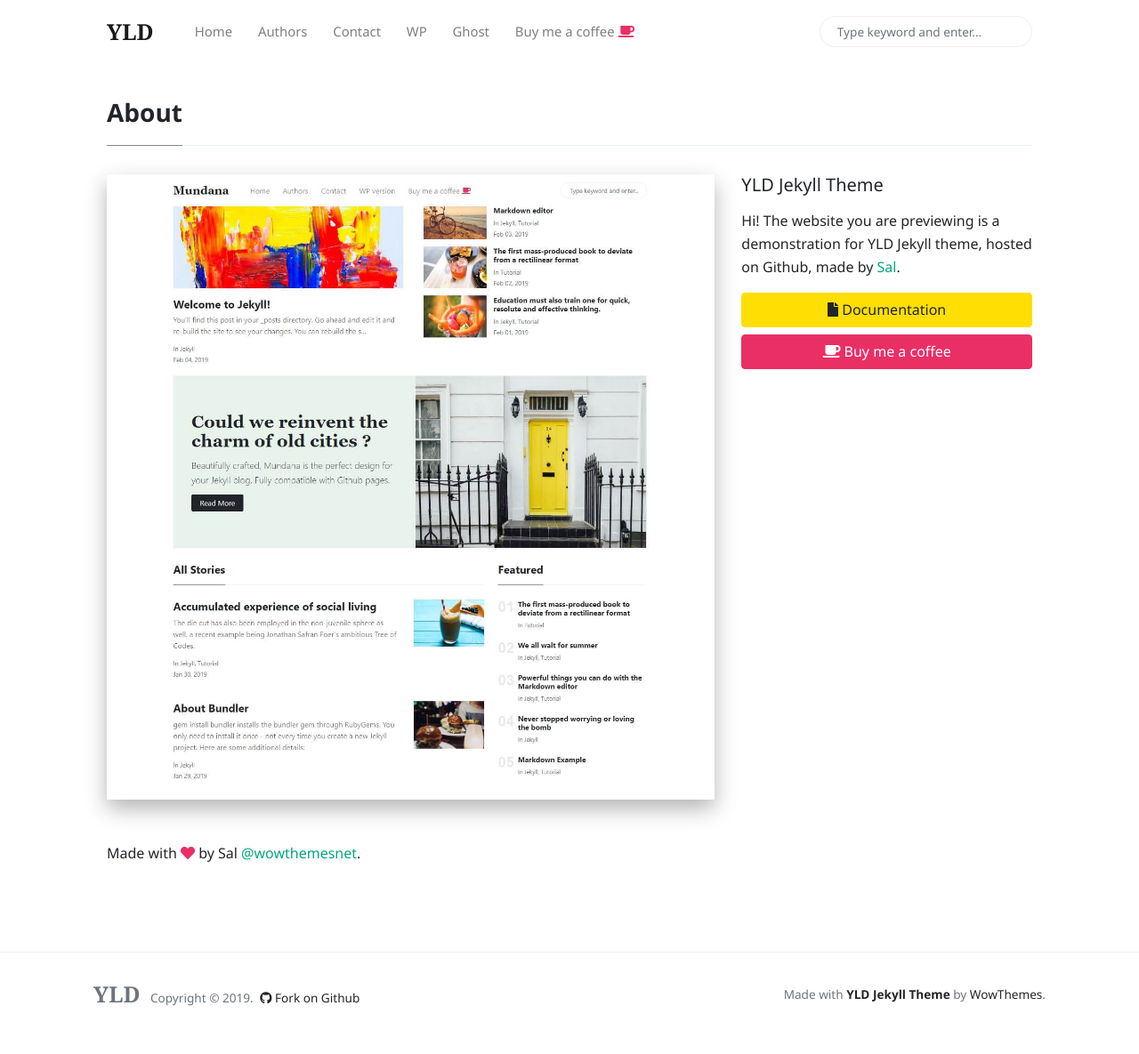
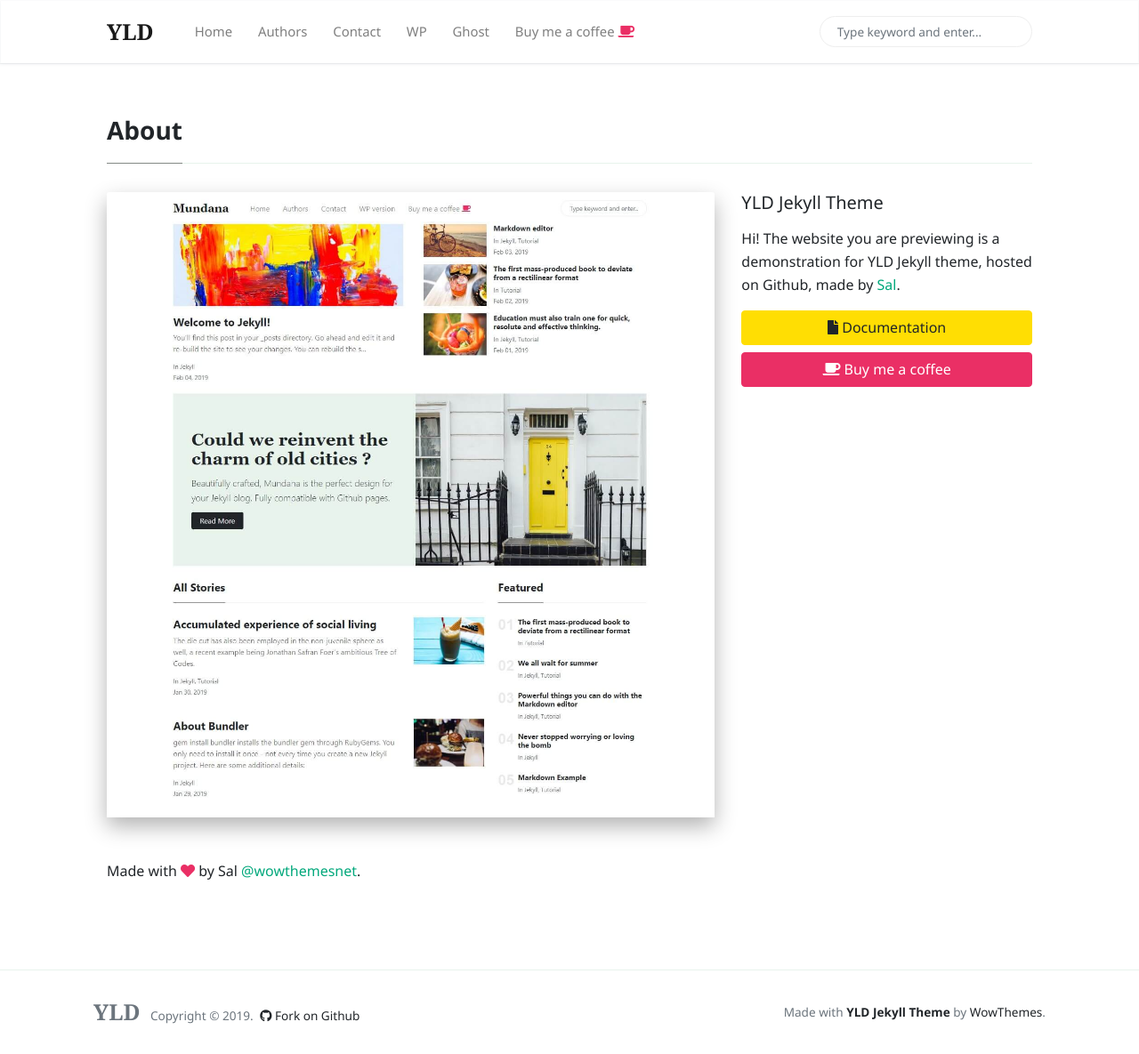
Before and after one commit to aiyld/yldblog, a Jekyll site: the page built from _pages/about.md, in a window 1280 px wide and 1185 px high. Shown: the whole window at 89% size. Built offline with Jekyll 4.4.1, drawn with Linux system fonts in a browser that asks for light colours; nearby versions of some CDN libraries; comment, search, counter and statistics services are not loaded.

Commit message:
feat: Change style

```diff
--- a/assets/css/theme.css
+++ b/assets/css/theme.css
@@ -7,7 +7,7 @@ body {
 	padding-top:69.75px;
 }
 .site-content {
-	margin-top:40px;
+	margin-top:60px;
 	min-height:400px;
 }
 .remove-site-content-margin {
@@ -190,6 +190,9 @@ a.text-dark:hover {
 .navbar {
 	transition:top 0.2s ease-in-out;
 	font-weight:400;
+	border-bottom: 1px solid rgba(30, 35, 42, 0.06);
+	box-shadow: 0 1px 3px 0 rgba(0, 34, 77, 0.05);
+	background-clip: content-box;
 }
 .navbar .highlight .nav-link {
 	color:#03a87c !important;
```
